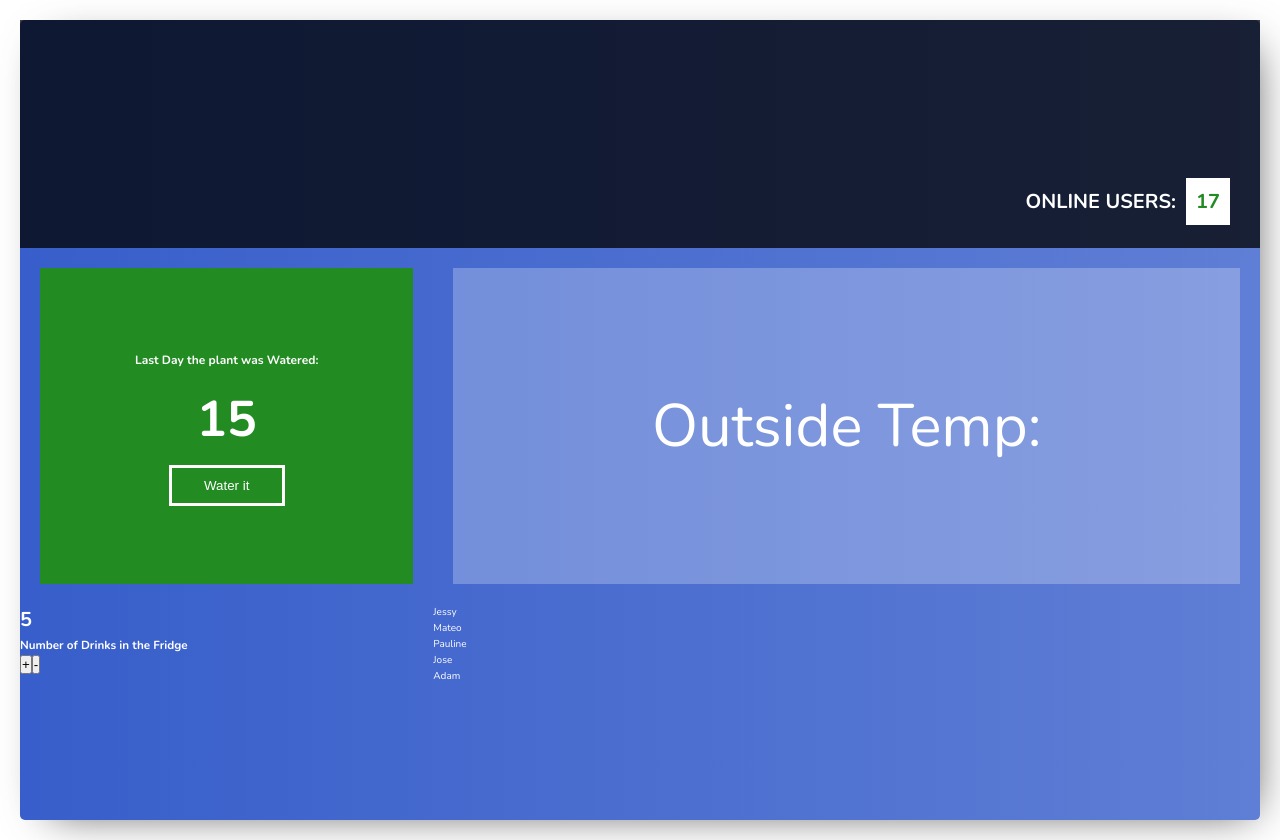
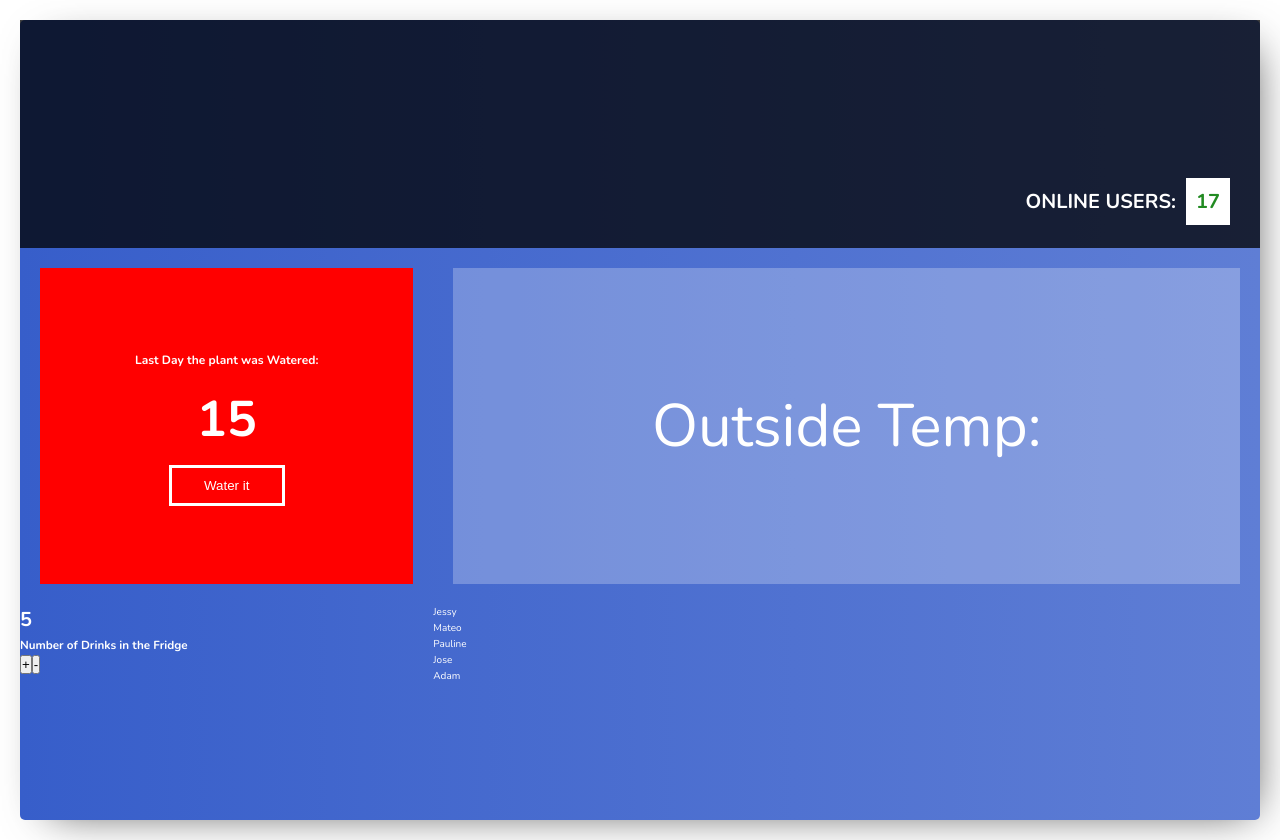
Before and after one commit to HenriqueFadoni/dashboard, a React (Create React App) app: page / in a window 1280 px wide. Built offline with nearby package versions, Linux system fonts and the light colour scheme; no server answers.

Commit message:
Adding Warning and adjusting animations in WaterPlant Component

```diff
--- a/src/containers/WaterPlant.js
+++ b/src/containers/WaterPlant.js
@@ -13,18 +13,32 @@ const WaterPlant = () => {
   useEffect(() => {
     const daysRemaining = today - lastWatered;
 
-    if (daysRemaining >= 3) {
+    if (daysRemaining >= 1) {
       setWarning(true);
     }
-  }, []);
+  },[]);
 
-  const waterHandler = () => setLastWatered(today);
+  const waterHandler = () => {
+    setLastWatered(today);
+    setWarning(false);
+  };
 
   return (
-    <div className="app__waterplant--container">
+    <div
+      className={
+        warning
+        ? "app__waterplant--warning"
+        : "app__waterplant--container"
+      }
+    >
       <h3 className="app__waterplant--text">Last Day the plant was Watered:</h3>
       <h3 className="app__waterplant--days">{lastWatered}</h3>
-      <button onClick={waterHandler}>Water it</button>
+      <button
+        className="app__waterplant__button"
+        onClick={waterHandler}
+      >
+        Water it
+      </button>
     </div>
   );
 };
--- a/src/sass/pages/_index.scss
+++ b/src/sass/pages/_index.scss
@@ -68,6 +68,7 @@
   }
 
   &__waterplant {
+    &--warning,
     &--container {
       display: flex;
       flex-direction: column;
@@ -77,16 +78,24 @@
 
       justify-content: center;
       align-items: center;
+      transition: all .2s ease-in;
+    }
 
+    &--container {
       background-color: $color-green;
+    }
 
-      & button {
+    &--warning {
+      background-color: red;
+    }
+
+    &__button {
       width: 9rem;
       padding: 1rem;
       border: 3px solid $color-white;
       color: $color-white;
       background-color: transparent;
-        transition: transform 0.2s;
+      transition: transform 0.2s ease-in;
 
       &:hover {
         transform: scale(1.1);
@@ -94,7 +103,6 @@
 
       &:active {
         transform: scale(0.9);
-        }
       }
     }
 
```
Lines whose indentation alone changed are shown as unchanged.
